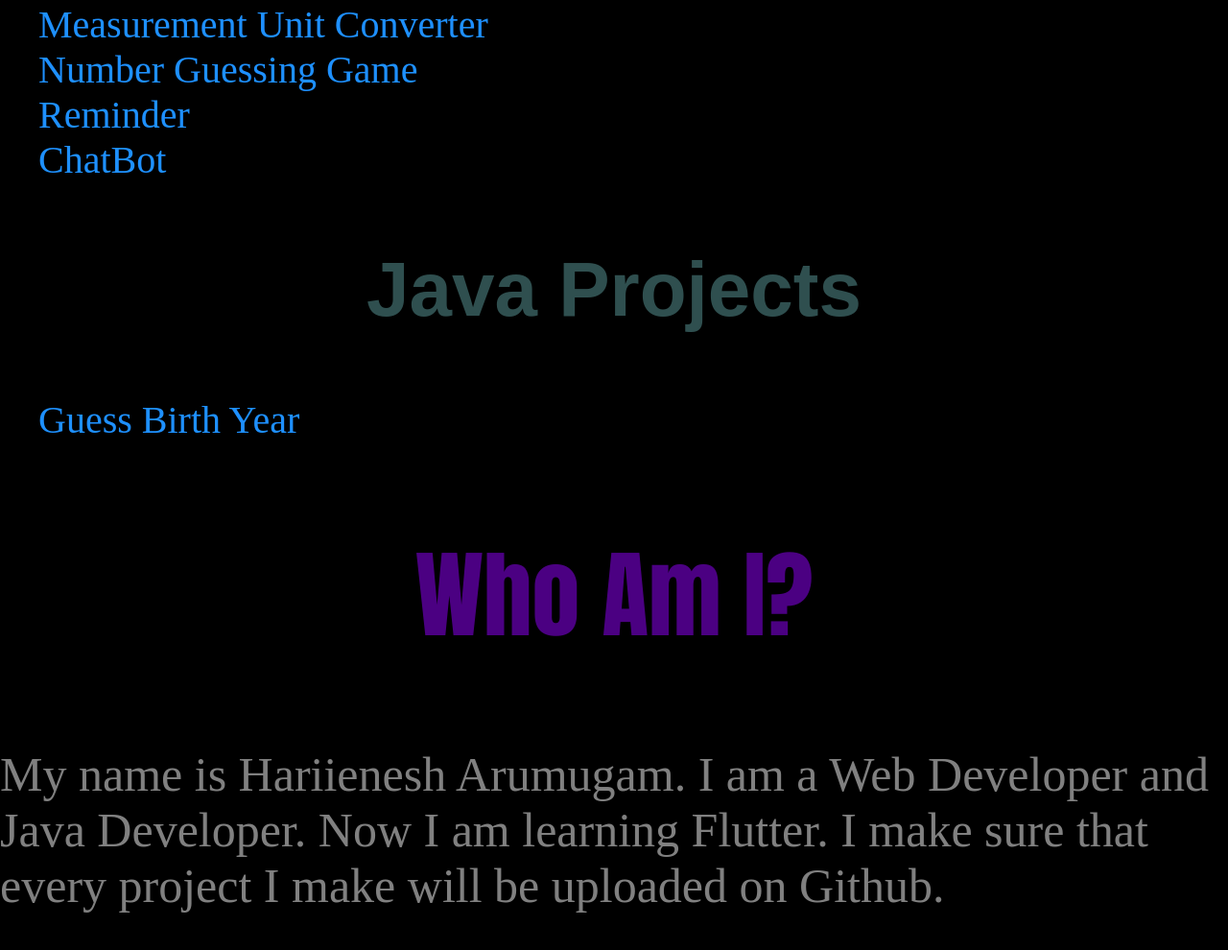
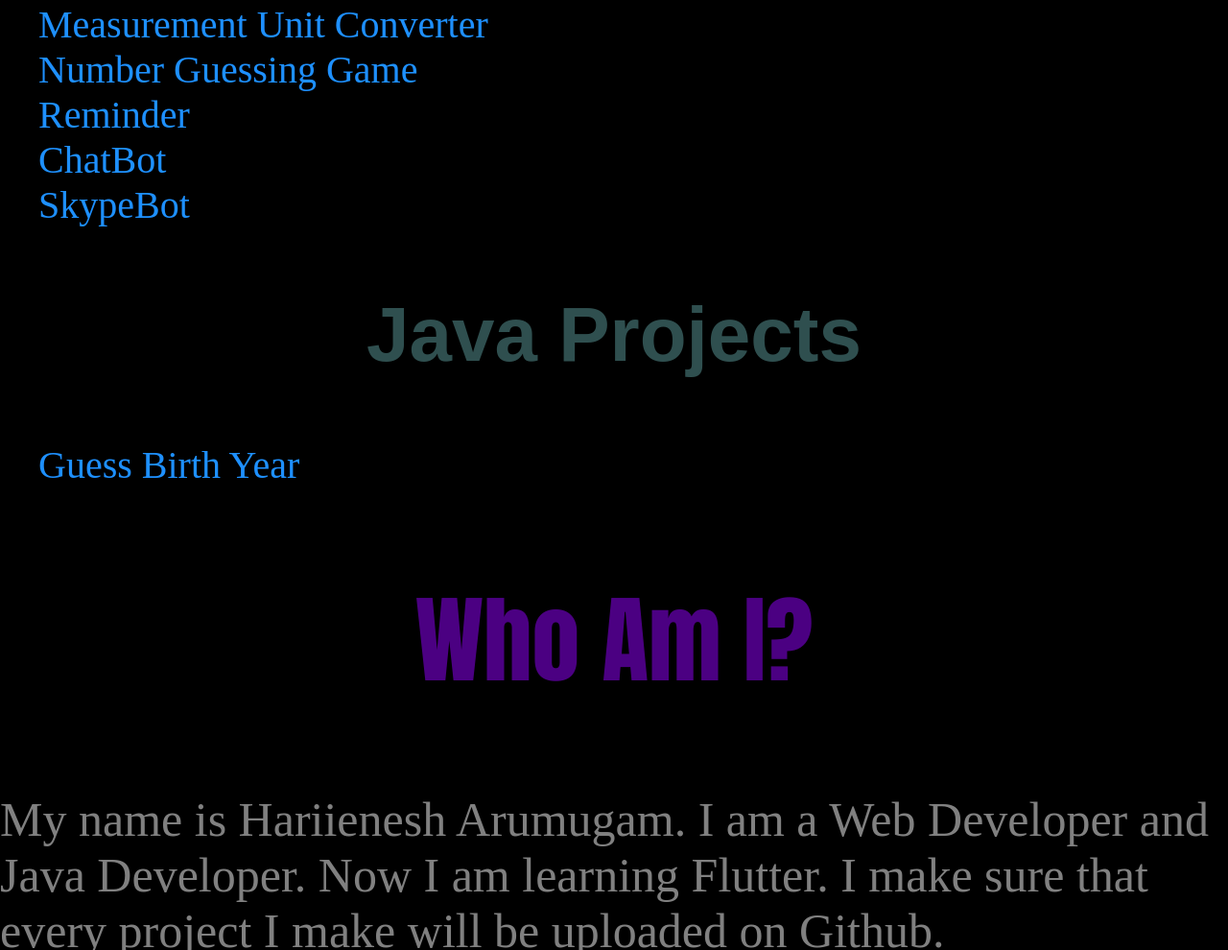
Before and after one commit to Hariienesh1901/Hariienesh1901.github.io, a plain HTML site: page index.html in a window 1280 px wide. Shown: the part 1625-2615 px from the top of the page at 96% size. Drawn offline with nearby package versions, Linux system fonts and the light colour scheme.

Commit message:
Update index.html

```diff
--- a/index.html
+++ b/index.html
@@ -34,6 +34,7 @@
             <li><a href="https://lime-moth-8gig0c5k.ws-us08.gitpod.io">Number Guessing Game</a></li>
             <li><a href="https://kumquat-armadillo-830boey4.ws-us08.gitpod.io">Reminder</a></li>
             <li><a href="https://teal-prawn-f2se736v.ws-us08.gitpod.io">ChatBot</a></li>
+			<li><a href="https://cyan-fowl-ax2m5o0v.ws-us08.gitpod.io">SkypeBot</a></li>
         </ul>
         <h2>Java Projects</h2>
         <ul>
```
